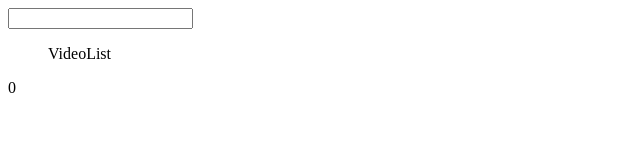
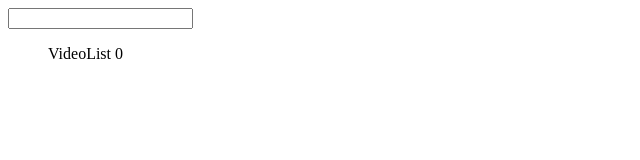
Before and after one commit to SkifUA/vue-video, a Vue app: page / in a window 1280 px wide. Shown: the top 160 px of the page, without its empty margins (0-640 px from the left). Built offline with nearby package versions, Linux system fonts and the light colour scheme.

Commit message:
Added VideoListItem

```diff
--- a/src/App.vue
+++ b/src/App.vue
@@ -1,8 +1,7 @@
 <template>
   <div>
     <SearchBar @termChange="onTermChange"></SearchBar>
-    <VideoList v-bind:videos="videos"></VideoList>
-    {{ videos.length }}
+    <VideoList :videos="videos"></VideoList>
   </div>
 </template>
 
--- a/src/components/VideoList.vue
+++ b/src/components/VideoList.vue
@@ -1,12 +1,21 @@
 <template>
   <ul>
     VideoList
+    {{ videos.length }}
   </ul>
 </template>
 
 <script>
+import VideoListItem from "./VideoListItem";
+
 export default {
-  name: 'VideoList'
+  name: 'VideoList',
+  comments: {
+    VideoListItem
+  },
+  props: {
+    videos: Array
+  }
 }
 </script>
 
--- /dev/null
+++ b/src/components/VideoListItem.vue
@@ -0,0 +1,14 @@
+<template>
+  <li>
+    VideoListItem
+  </li>
+</template>
+
+<script>
+export default {
+  name: 'VideoListItem'
+}
+</script>
+
+<style>
+</style>
```
